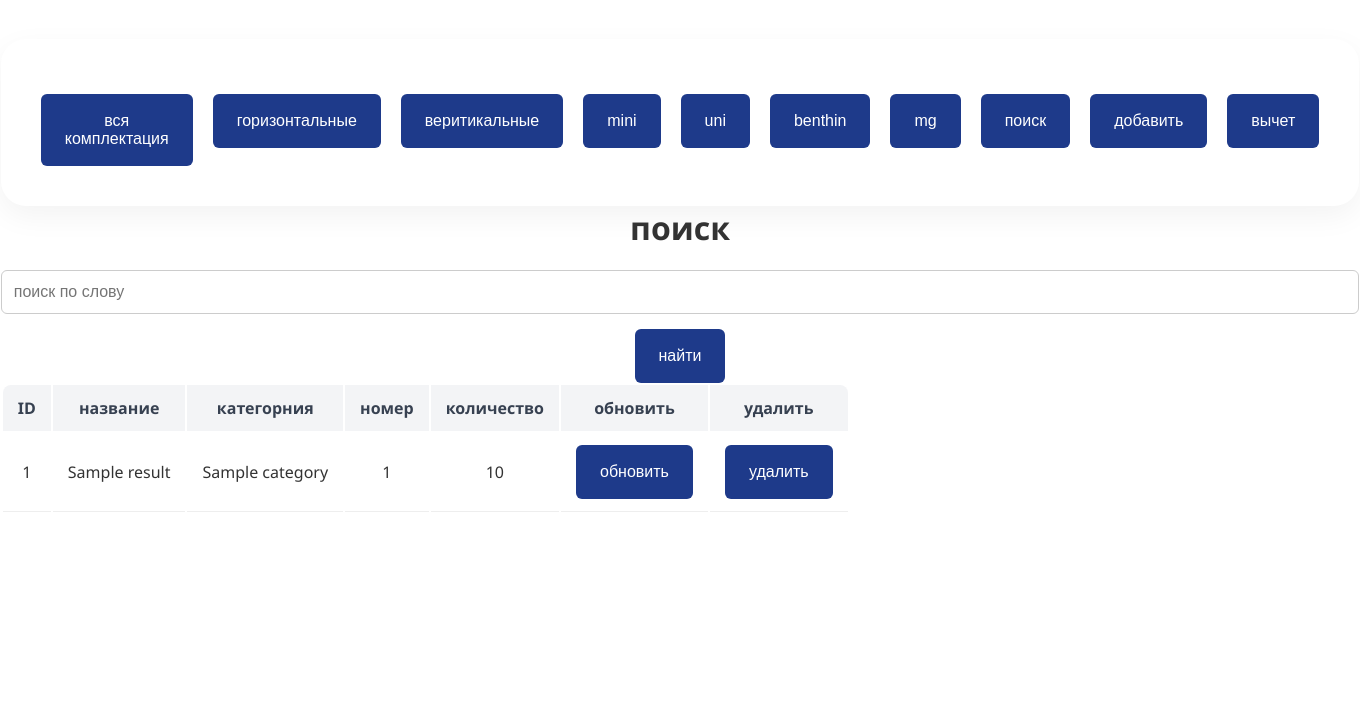
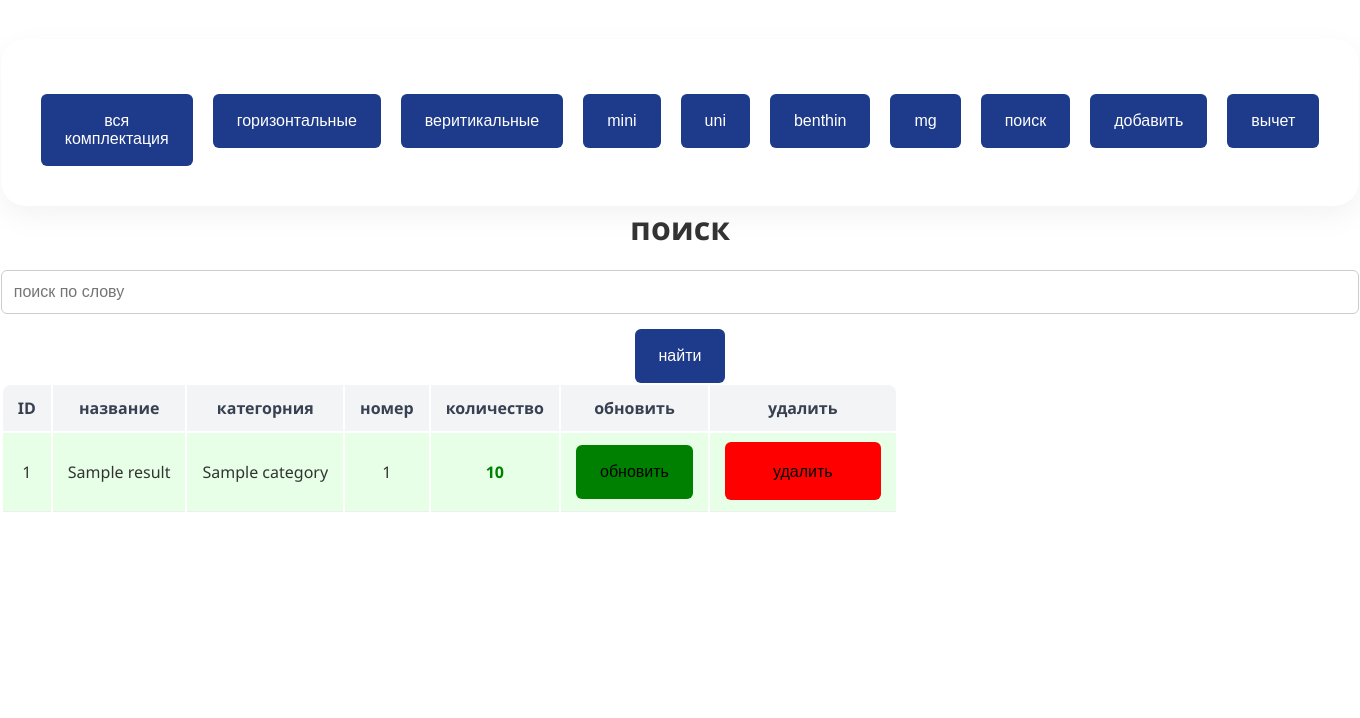
Before and after one commit to mir-j-ru/mir-j-site, a FastAPI app: template templates/search.html in a window 1360 px wide. Shown: the part 41-759 px from the top of the page. Run offline with FastAPI, Linux system fonts and the light colour scheme; the template is opened without the code that fills it: most values are stand-ins (such as "Sample title", 1, 10 or a date in 2020).

Commit message:
Update search.html

```diff
--- a/templates/search.html
+++ b/templates/search.html
@@ -41,15 +41,23 @@
             <tbody>
                 <!-- Начинаем цикл по списку services -->
                 {% for r in result %}
-                <tr>
+                <tr class="{% if r.Quantity < 10 %}unpaid{% else %}paid{% endif %}">
                     <!-- Вставляем значения из словаря -->
                     <td>{{ r.ID }}</td>
                     <td>{{ r.Name }}</td>
                     <td>{{ r.Category }}</td>
                     <td>{{ r.Number }}</td>
-                    <td>{{ r.Quantity }}</td>
-                    <td><a href="/try_up/{{ r.ID }}" class="btn-edit"><button>обновить</button></a></td>
-                    <td><a href="/delete_ord/{{ r.ID }}" class="btn-edit"><button>удалить</button></a></td>
+                    <td>
+                        {% if r.Quantity < 10 %}
+                            <!-- Если сделано, показываем текст, а не кнопку -->
+                            <span style="color: red; font-weight: bold;">{{ r.Quantity }}</span>
+                        {% else %}
+                            <!-- Если не сделано, показываем кнопку -->
+                            <span style="color: green; font-weight: bold;">{{ r.Quantity }}</span>
+                        {% endif %}
+                    </td>
+                    <td><a href="/try_up/{{ r.ID }}" class="button"><button class="button-v">обновить</button></a></td>
+                    <td><a href="/delete_ord/{{ r.ID }}" class="button-del"><button class="button-del">удалить</button></a></td>
                 </tr>
                 {% endfor %}
                 <!-- Конец цикла -->
```
